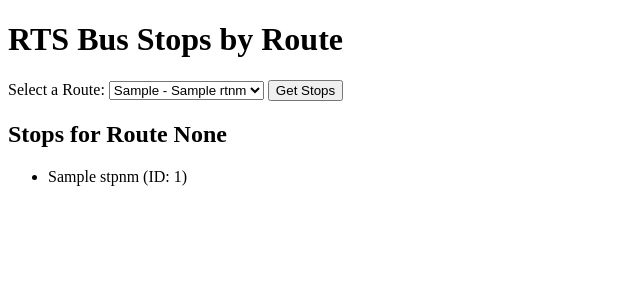
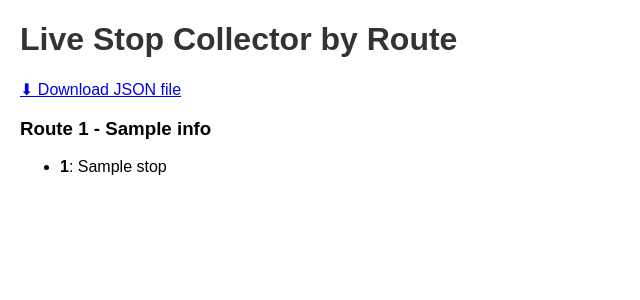
Before and after one commit to RTS-CS/DevelopEnv, a Flask app: template templates/index.html in a window 1280 px wide. Shown: the top 300 px of the page, without its empty margins (0-640 px from the left). Run offline with Flask 3, Linux system fonts and the light colour scheme; the template is opened without the code that fills it: most values are stand-ins (such as "Sample title", 1, 10 or a date in 2020).

Commit message:
Update index.html

```diff
--- a/templates/index.html
+++ b/templates/index.html
@@ -1,36 +1,27 @@
 <!DOCTYPE html>
-<html lang="en">
+<html>
 <head>
-  <meta charset="UTF-8">
-  <title>RTS Bus Stops by Route</title>
+  <title>RTS Stop Collector</title>
+  <style>
+    body { font-family: Arial; margin: 20px; }
+    h1 { color: #333; }
+    pre { background: #f0f0f0; padding: 10px; border-radius: 5px; }
+  </style>
 </head>
 <body>
-  <h1>RTS Bus Stops by Route</h1>
-
-  <form method="POST">
-    <label for="route_id">Select a Route:</label>
-    <select name="route_id" id="route_id" required>
-      {% for route in routes %}
-        <option value="{{ route.rt }}"
-          {% if request.form.get("route_id") == route.rt %}selected{% endif %}>
-          {{ route.rt }} - {{ route.rtnm }}
-        </option>
-      {% endfor %}
-    </select>
-    <button type="submit">Get Stops</button>
-  </form>
-
-  {% if error %}
-    <p style="color: red;">Error: {{ error }}</p>
-  {% endif %}
-
-  {% if stops %}
-    <h2>Stops for Route {{ request.form.get("route_id") }}</h2>
-    <ul>
-      {% for stop in stops %}
-        <li>{{ stop.stpnm }} (ID: {{ stop.stpid }})</li>
-      {% endfor %}
-    </ul>
+  <h1>Live Stop Collector by Route</h1>
+  <p><a href="/download">⬇ Download JSON file</a></p>
+  {% if data.error %}
+    <p style="color: red">{{ data.error }}</p>
+  {% else %}
+    {% for route_id, info in data.items() %}
+      <h3>Route {{ route_id }} - {{ info.route_name }}</h3>
+      <ul>
+        {% for stop_id, stop_name in info.stops.items() %}
+          <li><strong>{{ stop_id }}</strong>: {{ stop_name }}</li>
+        {% endfor %}
+      </ul>
+    {% endfor %}
   {% endif %}
 </body>
 </html>
```
